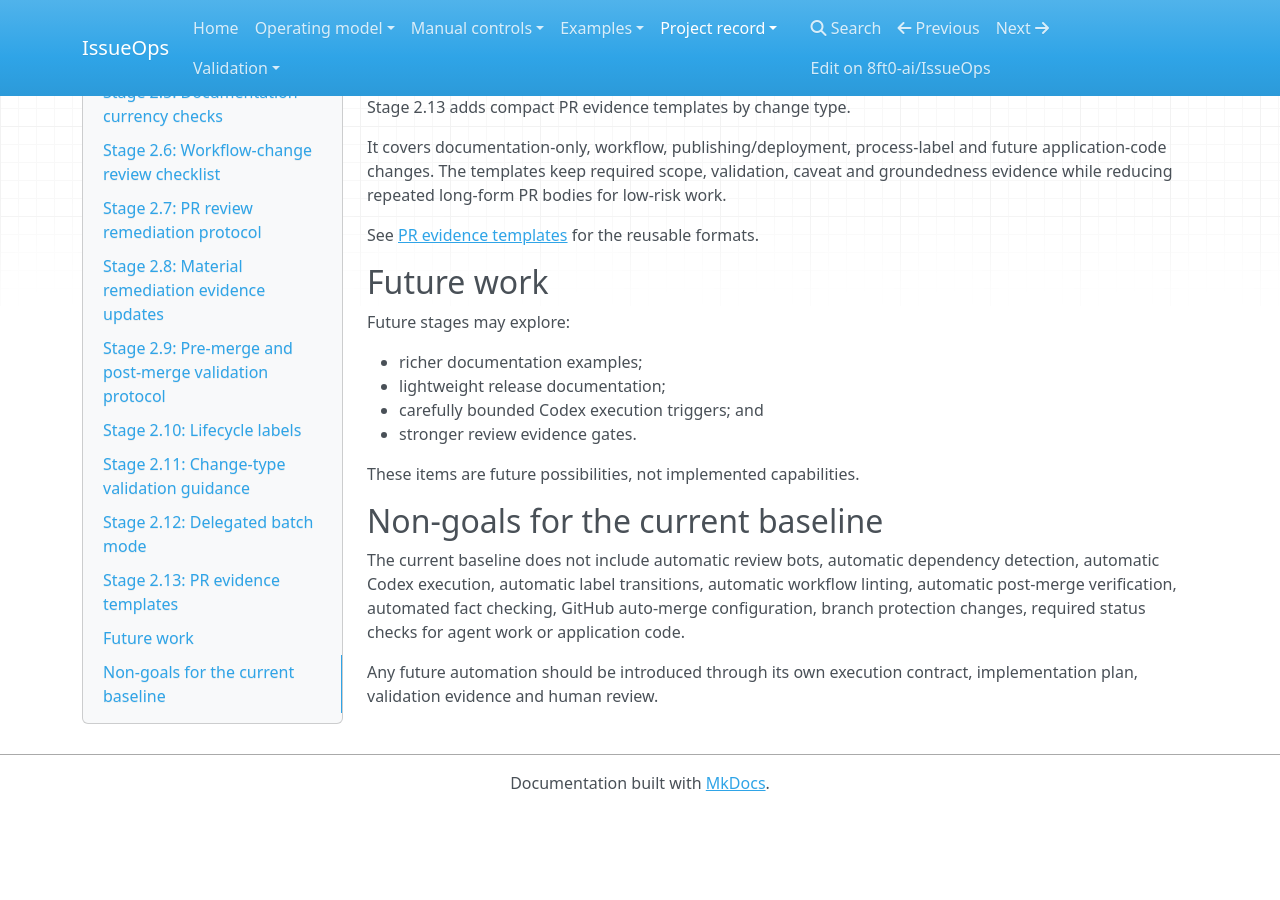
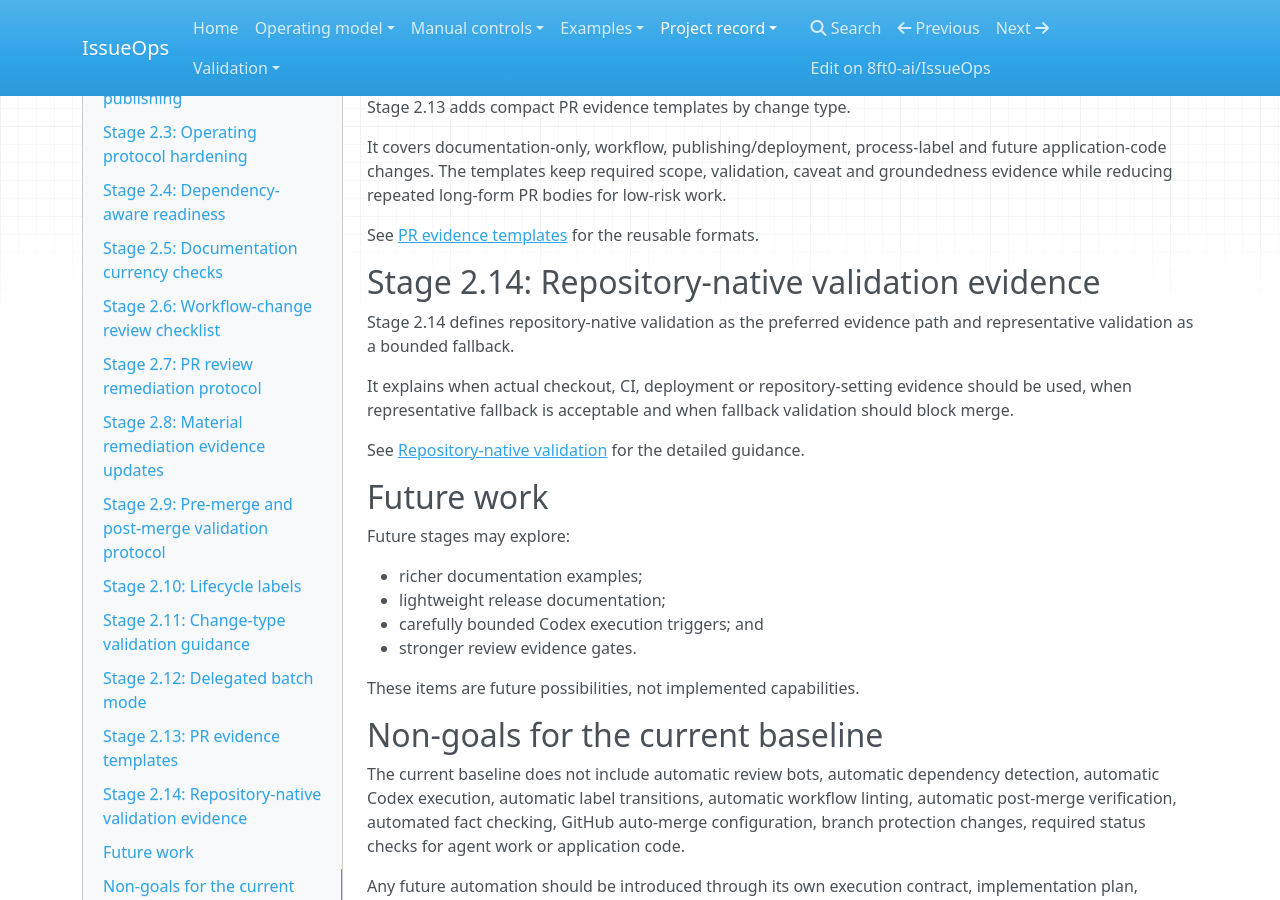
Before and after one commit to 8ft0-ai/IssueOps, an MkDocs documentation site: the page built from docs/roadmap.md, in a window 1280 px wide and 900 px high, scrolled down 3279 px. Built offline with MkDocs 1.6.1, drawn with Linux system fonts in a browser that asks for light colours; nearby versions of some CDN libraries; before the commit the page ends 4090 px from its top, so only the background shows below that.

Commit message:
Record Stage 2.14 repository-native validation

```diff
--- a/docs/roadmap.md
+++ b/docs/roadmap.md
@@ -122,6 +122,14 @@ It covers documentation-only, workflow, publishing/deployment, process-label and
 
 See [PR evidence templates](pr-evidence-templates.md) for the reusable formats.
 
+## Stage 2.14: Repository-native validation evidence
+
+Stage 2.14 defines repository-native validation as the preferred evidence path and representative validation as a bounded fallback.
+
+It explains when actual checkout, CI, deployment or repository-setting evidence should be used, when representative fallback is acceptable and when fallback validation should block merge.
+
+See [Repository-native validation](repository-native-validation.md) for the detailed guidance.
+
 ## Future work
 
 Future stages may explore:
```
